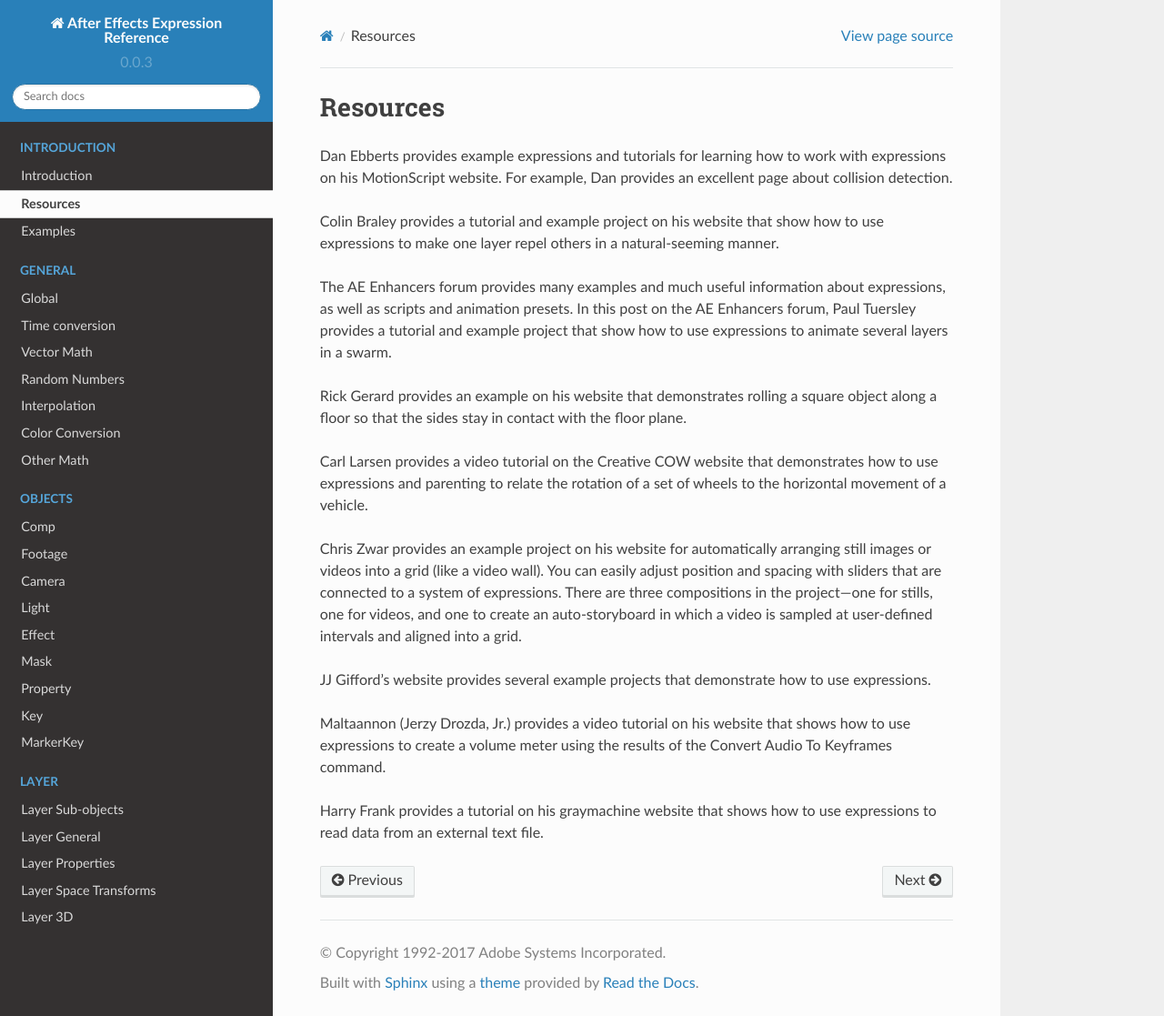
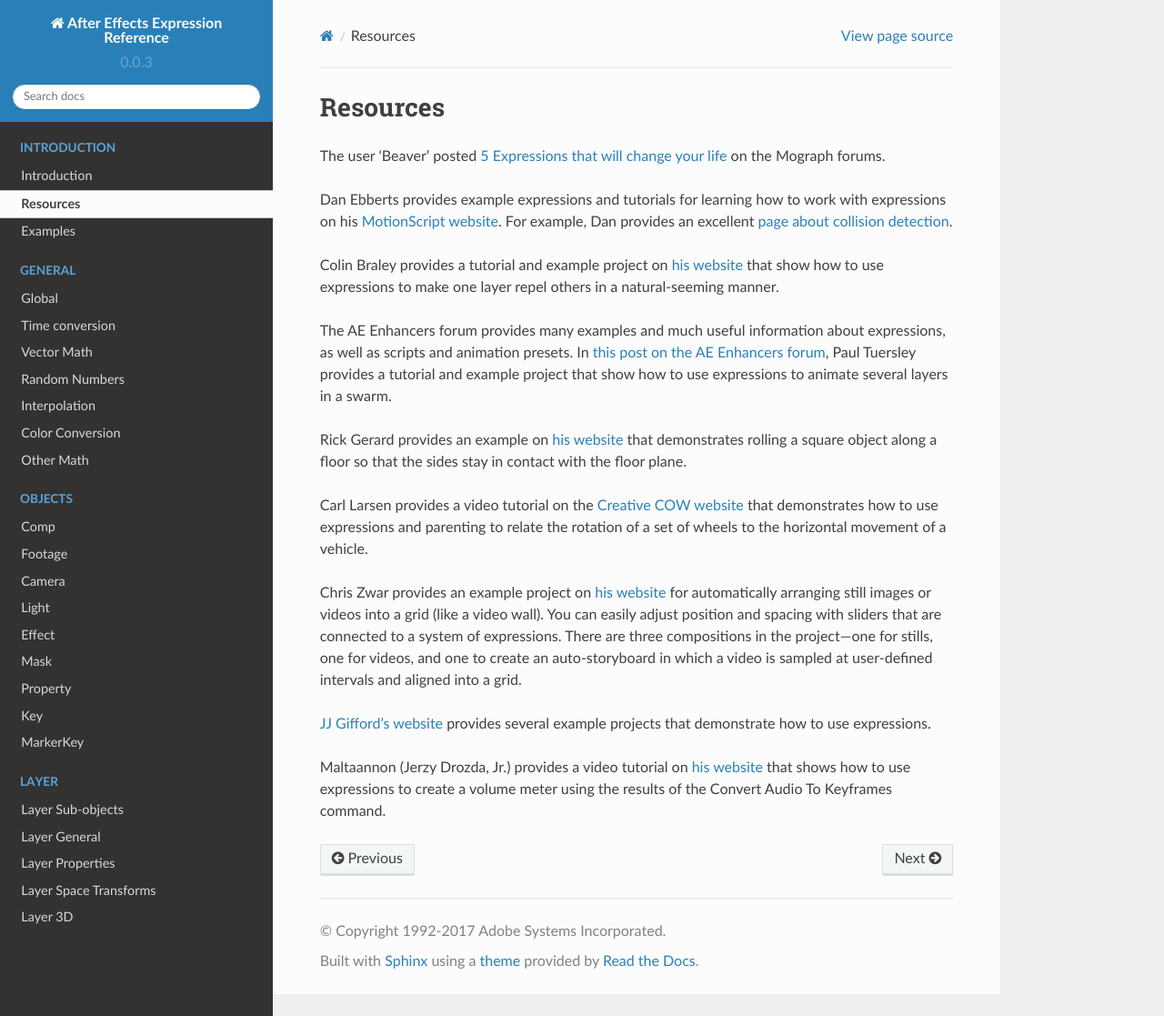
Before and after one commit to docsforadobe/after-effects-expression-reference, a Sphinx documentation site: the page built from docs/resources.rst, in a window 1280 px wide and 1117 px high. Shown: the whole window at 91% size. Built offline with Sphinx 7.4.7 and the Read the Docs theme 2.0.0, drawn with Linux system fonts in a browser that asks for light colours.

Commit message:
Adds links to resources page

```diff
--- a/docs/resources.rst
+++ b/docs/resources.rst
@@ -1,20 +1,22 @@
 Resources
 ############
 
-Dan Ebberts provides example expressions and tutorials for learning how to work with expressions on his MotionScript website. For example, Dan provides an excellent page about collision detection.
+The user 'Beaver' posted `5 Expressions that will change your life <http://mograph.net/board/index.php?showtopic=13954>`_ on the Mograph forums.
 
-Colin Braley provides a tutorial and example project on his website that show how to use expressions to make one layer repel others in a natural-seeming manner.
+Dan Ebberts provides example expressions and tutorials for learning how to work with expressions on his `MotionScript website <http://www.adobe.com/go/learn_ae_motionscripthome>`_. For example, Dan provides an excellent `page about collision detection <http://www.motionscript.com/design-guide/collision.html>`_.
 
-The AE Enhancers forum provides many examples and much useful information about expressions, as well as scripts and animation presets. In this post on the AE Enhancers forum, Paul Tuersley provides a tutorial and example project that show how to use expressions to animate several layers in a swarm.
+Colin Braley provides a tutorial and example project on `his website <http://www.adobe.com/go/learn_ae_colinrepelexpression>`_ that show how to use expressions to make one layer repel others in a natural-seeming manner.
 
-Rick Gerard provides an example on his website that demonstrates rolling a square object along a floor so that the sides stay in contact with the floor plane.
+The AE Enhancers forum provides many examples and much useful information about expressions, as well as scripts and animation presets. In `this post on the AE Enhancers forum <http://www.adobe.com/go/learn_ae_paulswarmexpression>`_, Paul Tuersley provides a tutorial and example project that show how to use expressions to animate several layers in a swarm.
 
-Carl Larsen provides a video tutorial on the Creative COW website that demonstrates how to use expressions and parenting to relate the rotation of a set of wheels to the horizontal movement of a vehicle.
+Rick Gerard provides an example on `his website <http://www.adobe.com/go/learn_ae_ricksquarewheels>`_ that demonstrates rolling a square object along a floor so that the sides stay in contact with the floor plane.
 
-Chris Zwar provides an example project on his website for automatically arranging still images or videos into a grid (like a video wall). You can easily adjust position and spacing with sliders that are connected to a system of expressions. There are three compositions in the project—one for stills, one for videos, and one to create an auto-storyboard in which a video is sampled at user-defined intervals and aligned into a grid.
+Carl Larsen provides a video tutorial on the `Creative COW website <http://library.creativecow.net/articles/larsen_carl/vehicle_rig.php>`_ that demonstrates how to use expressions and parenting to relate the rotation of a set of wheels to the horizontal movement of a vehicle.
 
-JJ Gifford’s website provides several example projects that demonstrate how to use expressions.
+Chris Zwar provides an example project on `his website <http://chriszwar.com/wordpress/2008/11/imagegrids/>`_ for automatically arranging still images or videos into a grid (like a video wall). You can easily adjust position and spacing with sliders that are connected to a system of expressions. There are three compositions in the project—one for stills, one for videos, and one to create an auto-storyboard in which a video is sampled at user-defined intervals and aligned into a grid.
 
-Maltaannon (Jerzy Drozda, Jr.) provides a video tutorial on his website that shows how to use expressions to create a volume meter using the results of the Convert Audio To Keyframes command.
+`JJ Gifford’s website <http://www.adobe.com/go/learn_ae_jjgiffordexpressions>`_ provides several example projects that demonstrate how to use expressions.
 
-Harry Frank provides a tutorial on his graymachine website that shows how to use expressions to read data from an external text file.
+Maltaannon (Jerzy Drozda, Jr.) provides a video tutorial on `his website <http://maltaannon.com/articles/after-effects/smart-volume-meter/>`_ that shows how to use expressions to create a volume meter using the results of the Convert Audio To Keyframes command.
+
+.. Harry Frank provides a tutorial on his graymachine website that shows how to use expressions to read data from an external text file.
```
